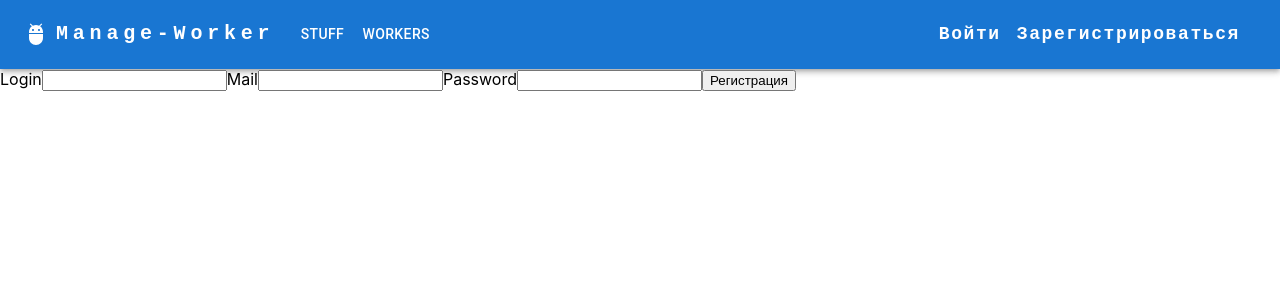
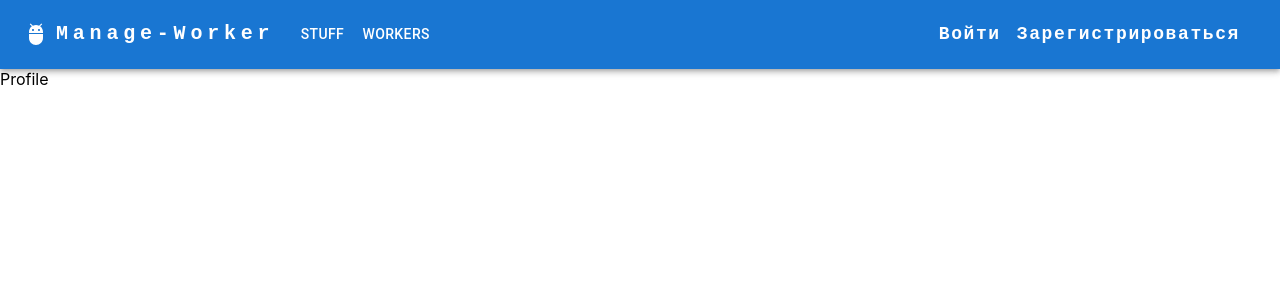
Before and after one commit to Fokstal/Manage-Worker, a React (Create React App) app in the folder frontend/: page /profile in a window 1280 px wide. Shown: the top 300 px of the page. Built offline with nearby package versions, Linux system fonts and the light colour scheme.

Commit message:
fix: fix profile page

```diff
--- a/frontend/src/components/profile/profile.tsx
+++ b/frontend/src/components/profile/profile.tsx
@@ -1,41 +1,8 @@
-import React, { useState } from "react";
-import { useAppDispatch } from "../../hooks/hooks";
-import { register } from "../../slices/authSlice";
+import React from "react";
 
 const Profile = () => {
-  const [login, changeLogin] = useState<string>('');
-  const [mail, changeMail] = useState<string>('');
-  const [password, changePassword] = useState<string>('');
-
-  const dispatch = useAppDispatch();
   return (
-    <div className="profile">
-      <label htmlFor="login">Login</label>
-      <input
-      type="text"
-      id="login"
-      value={login}
-      onChange={e => changeLogin(e.target.value)}/>
-      <label htmlFor="mail">Mail</label>
-      <input
-      type="email"
-      id="mail"
-      value={mail}
-      onChange={e => changeMail(e.target.value)}/>
-      <label htmlFor="password">Password</label>
-      <input
-      type="password"
-      id="password"
-      value={password}
-      onChange={e => changePassword(e.target.value)}/>
-      <button onClick={() => {
-        dispatch(register({
-          login : login,
-          email : mail,
-          password : password,
-        }));
-      }}>Регистрация</button>
-    </div>
+   <>Profile</>
   )
 };
 
```
